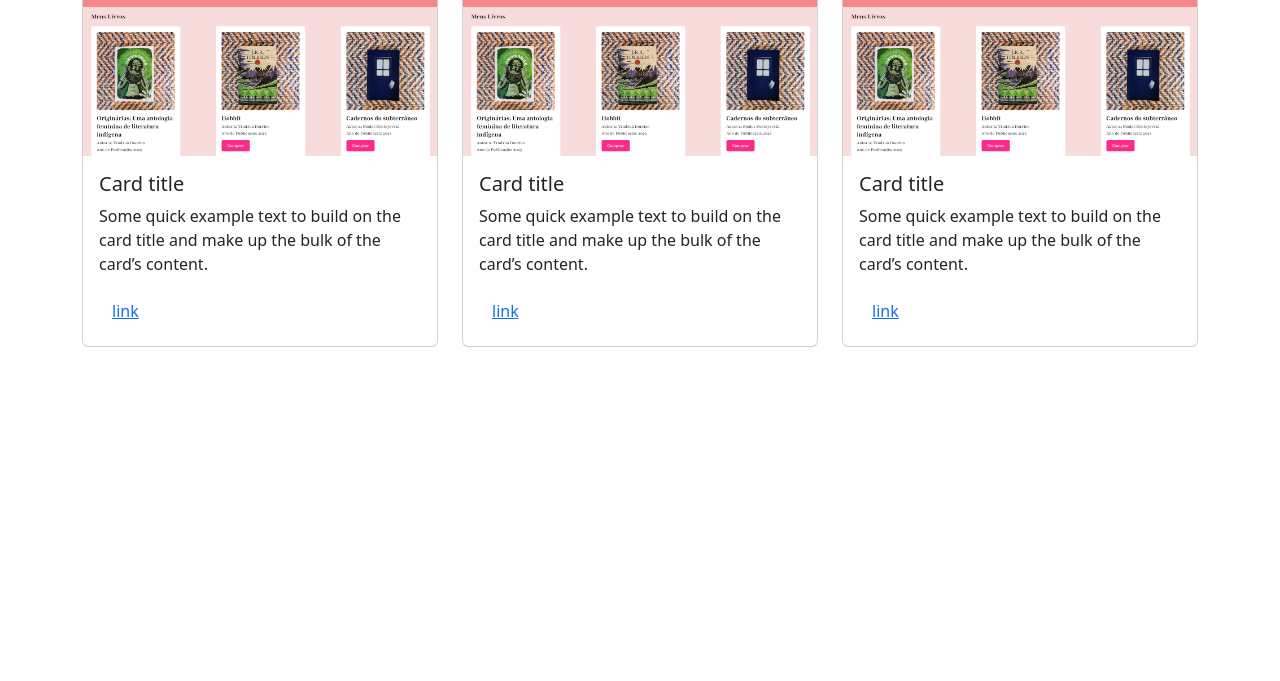
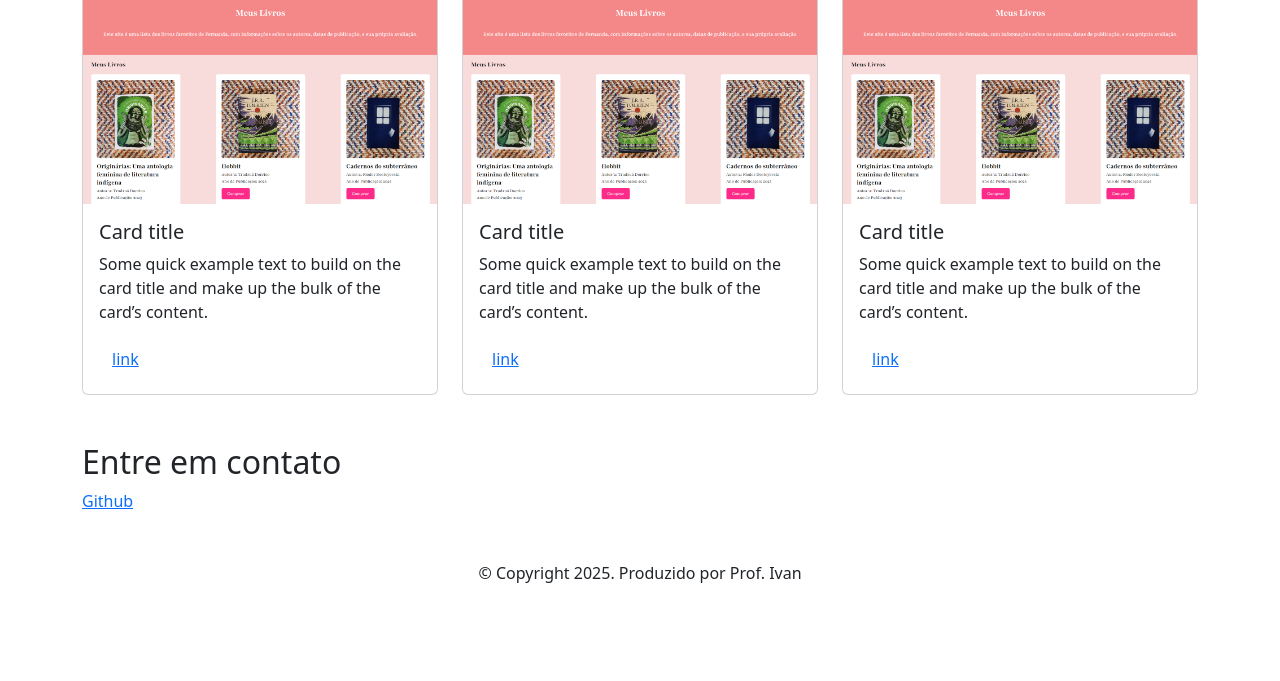
Before and after one commit to Ivanprofessor/-2-D----1-tri---2025, a plain HTML site: page index.html in a window 1280 px wide. Shown: the part 476-1157 px from the top of the page. Before the commit the page ends 823 px from the top, so only its background shows below. Drawn offline with nearby package versions, Linux system fonts and the light colour scheme.

Commit message:
Add files via upload

```diff
--- a/index.html
+++ b/index.html
@@ -23,7 +23,7 @@
     <p class="badge bg-secondary">Scratch</p>
   </div>
     </header>
-    <main class="container">
+    <main class="container mt-5">
       <h2>  Meus Projetos </h2>
       <div class="row">
         <div class="col-md-4">
@@ -58,13 +58,17 @@
           </div>
         </div>
 
+      </div>
 
-
-      </div>
+    </main>
+    <footer class="container py-5">
+      <h2> Entre em contato</h2>
+      <div><a href="https://github.com/Ivanprofessor/-2-D----1-tri---2025.git"> Github</a></div>
+      <p class="my-5 text-center">© Copyright 2025. Produzido por Prof. Ivan</p>
 
 
 
-    </main>
+    </footer>
   <script src="https://cdn.jsdelivr.net/npm/bootstrap@5.3.6/dist/js/bootstrap.bundle.min.js" integrity="sha384-j1CDi7MgGQ12Z7Qab0qlWQ/Qqz24Gc6BM0thvEMVjHnfYGF0rmFCozFSxQBxwHKO" crossorigin="anonymous"></script>
 </body>
 
```
